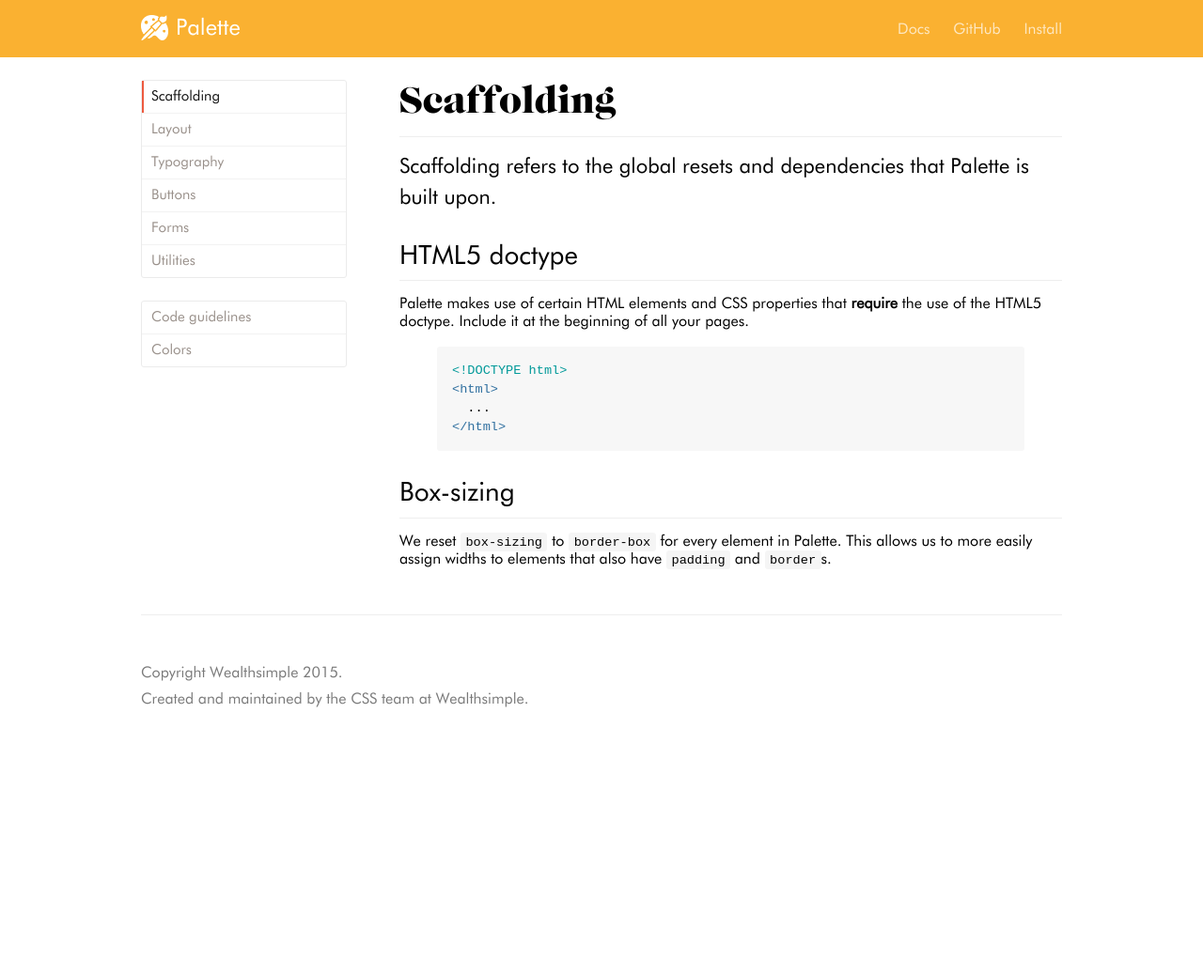
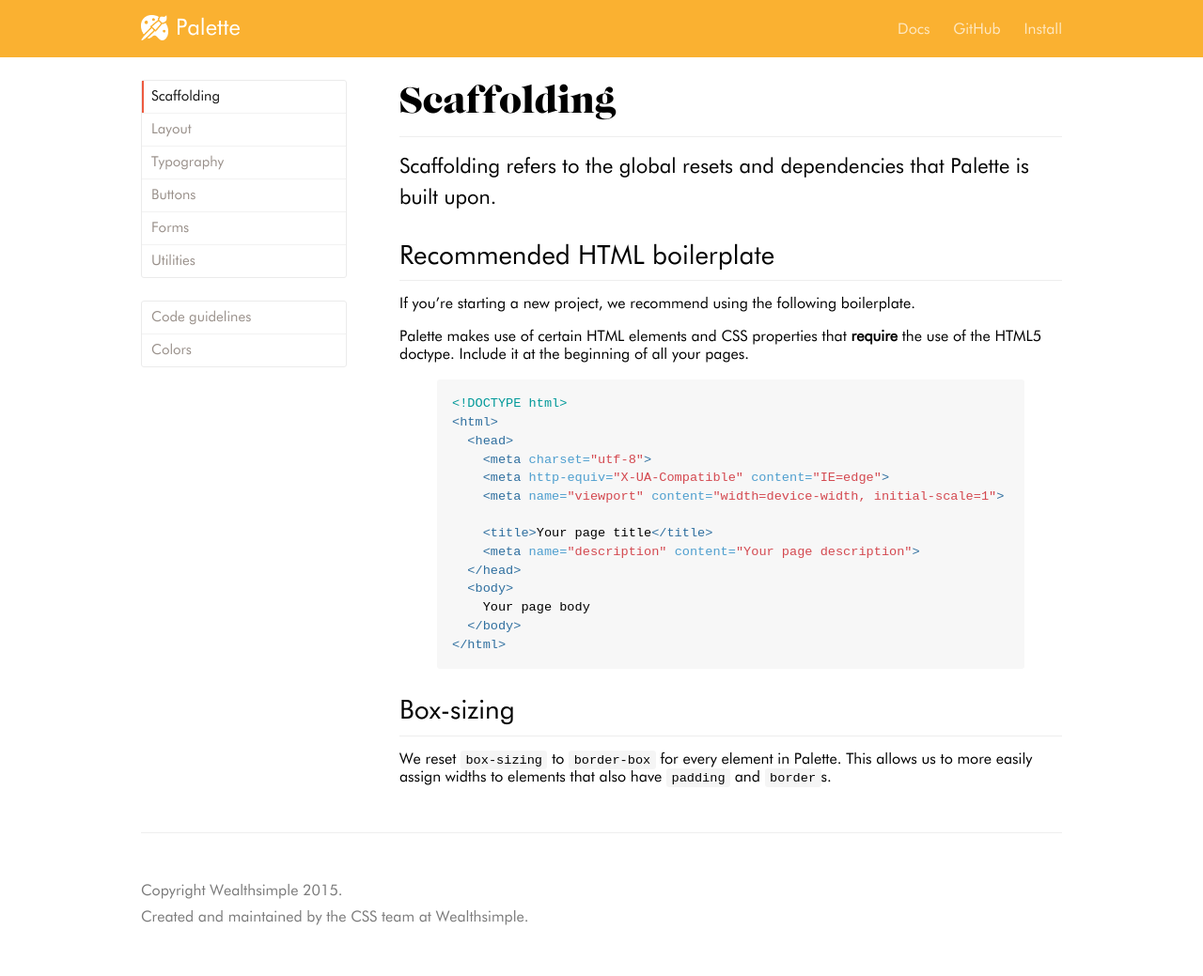
Before and after one commit to yusuf8ahmed/fabric, a Jekyll site: the page built from docs/scaffolding.md, in a window 1280 px wide. Shown: the whole page at 94% size. Built offline with Jekyll 4.4.1, drawn with Linux system fonts in a browser that asks for light colours; before the commit the page ends 900 px from its top, so only the background shows below that.

Commit message:
Tweak scaffolding and layout docs

```diff
--- a/docs/scaffolding.md
+++ b/docs/scaffolding.md
@@ -5,14 +5,27 @@ title: Scaffolding
 
 Scaffolding refers to the global resets and dependencies that Palette is built upon.
 
-## HTML5 doctype
+
+## Recommended HTML boilerplate
+
+If you're starting a new project, we recommend using the following boilerplate.
 
 Palette makes use of certain HTML elements and CSS properties that **require** the use of the HTML5 doctype. Include it at the beginning of all your pages.
 
 {% highlight html %}
 <!DOCTYPE html>
 <html>
-  ...
+  <head>
+    <meta charset="utf-8">
+    <meta http-equiv="X-UA-Compatible" content="IE=edge">
+    <meta name="viewport" content="width=device-width, initial-scale=1">
+
+    <title>Your page title</title>
+    <meta name="description" content="Your page description">
+  </head>
+  <body>
+    Your page body
+  </body>
 </html>
 {% endhighlight %}
 
```
Also changed, not shown: docs/layout.md (+1 -3 lines).
